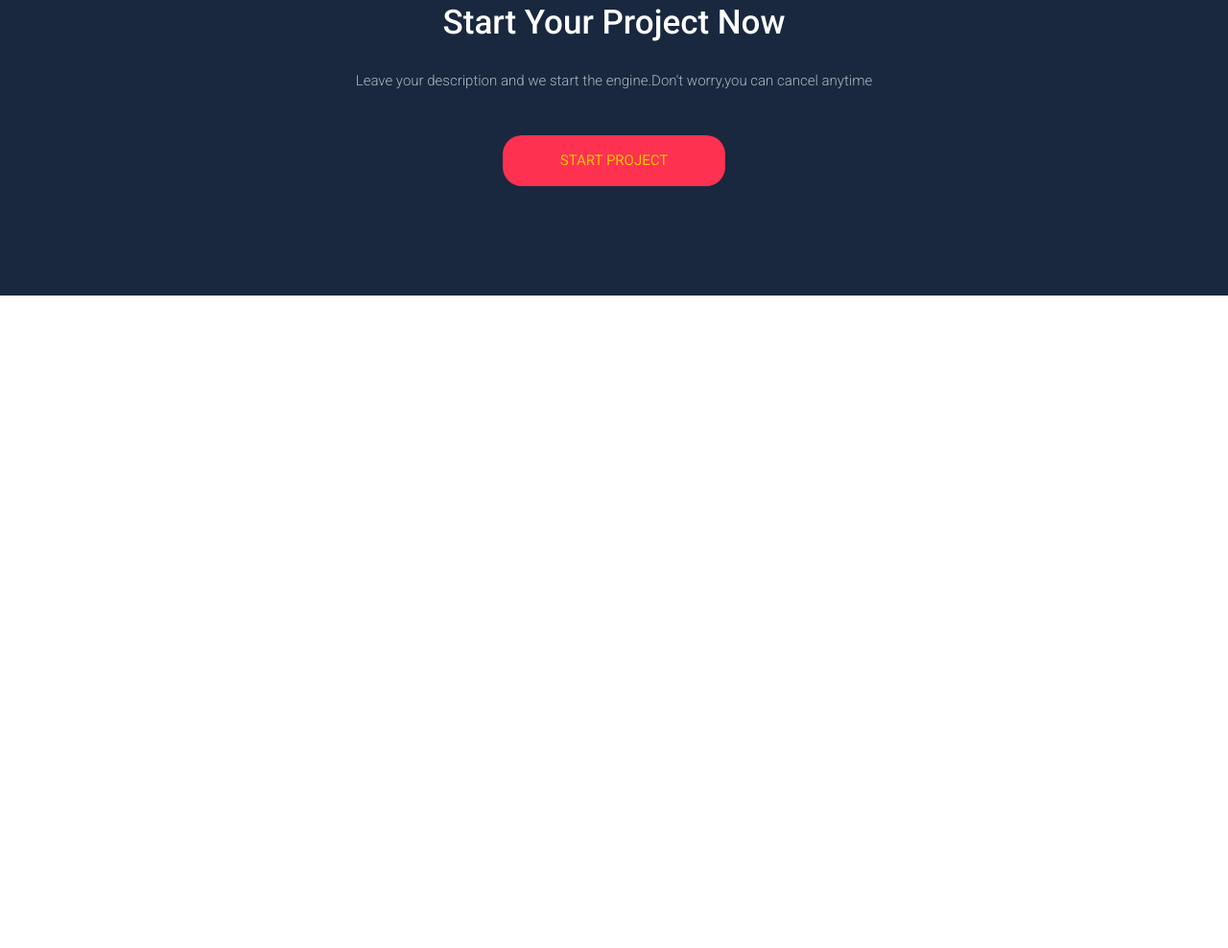
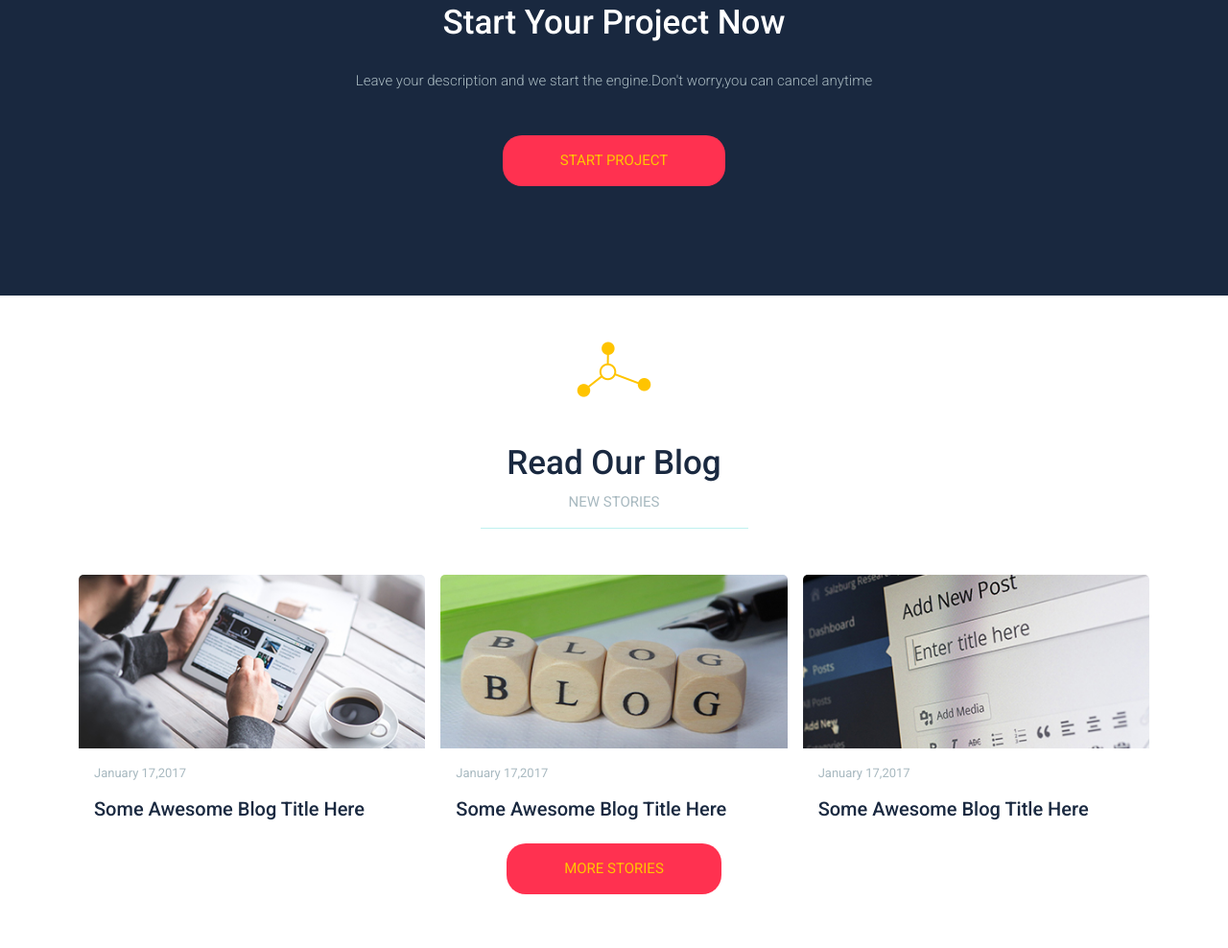
Before and after one commit to MehediAlam49/Bandi-theme, a plain HTML site: page index.html in a window 1280 px wide. Shown: the part 4124-5112 px from the top of the page at 96% size. Before the commit the page ends 4432 px from the top, so only its background shows below. Drawn offline with nearby package versions, Linux system fonts and the light colour scheme.

Commit message:
add blog section

```diff
--- a/assets/css/style.css
+++ b/assets/css/style.css
@@ -216,3 +216,18 @@ main .project_section p{
   padding-bottom: 30px;
 }
 /* project section end */
+
+/* blog section start */
+main .blog_section{
+  padding-bottom: 56px;
+}
+main .blog_section .card-body .card-title{
+  color: #1a2940;
+  font-size: 20px;
+}
+main .blog_section .card-body .card-text{
+  color: #a8b9c0;
+  font-size: 13px;
+  font-weight: 400;
+}
+/* blog section end */
--- a/index.html
+++ b/index.html
@@ -567,7 +567,48 @@
             <!-- project section end -->
 
             <!-- Blog Section Start -->
-
+             <section class="blog_section">
+                <div class="container">
+                    <div class="all_heading text-center my-5">
+                        <img src="assets/images/service_logo.png" alt="about us_logo">
+                        <h2>Read Our Blog</h2>
+                        <p>NEW STORIES</p>
+                        <hr class="w-25 mx-auto">
+                    </div>
+                    <div class="row g-3">
+                        <div class="col-lg-4 col-md-6">
+                            <div class="card border-0">
+                                <img src="assets/images/blog1.jpg" class="card-img-top" alt="blog1">
+                                <div class="card-body">
+                                    <p class="card-text">January 17,2017</p>
+                                    <h3 class="card-title">Some Awesome Blog Title Here</h3>
+                                </div>
+                            </div>
+                        </div>
+                        <div class="col-lg-4 col-md-6">
+                            <div class="card border-0">
+                                <img src="assets/images/blog2.jpg" class="card-img-top" alt="blog2">
+                                <div class="card-body">
+                                    <p class="card-text">January 17,2017</p>
+                                    <h3 class="card-title">Some Awesome Blog Title Here</h3>
+                                </div>
+                            </div>
+                        </div>
+                        <div class="col-lg-4 col-md-6">
+                            <div class="card border-0">
+                                <img src="assets/images/blog3.jpg" class="card-img-top" alt="blog3">
+                                <div class="card-body">
+                                    <p class="card-text">January 17,2017</p>
+                                    <h3 class="card-title">Some Awesome Blog Title Here</h3>
+                                </div>
+                            </div>
+                        </div>
+                    </div>
+                    <div class="blog_btn text-center">
+                        <button class="all_btn" type="button">MORE STORIES</button>
+                    </div>
+                </div>
+             </section>
              <!-- Blog Section End -->
 
 
```
